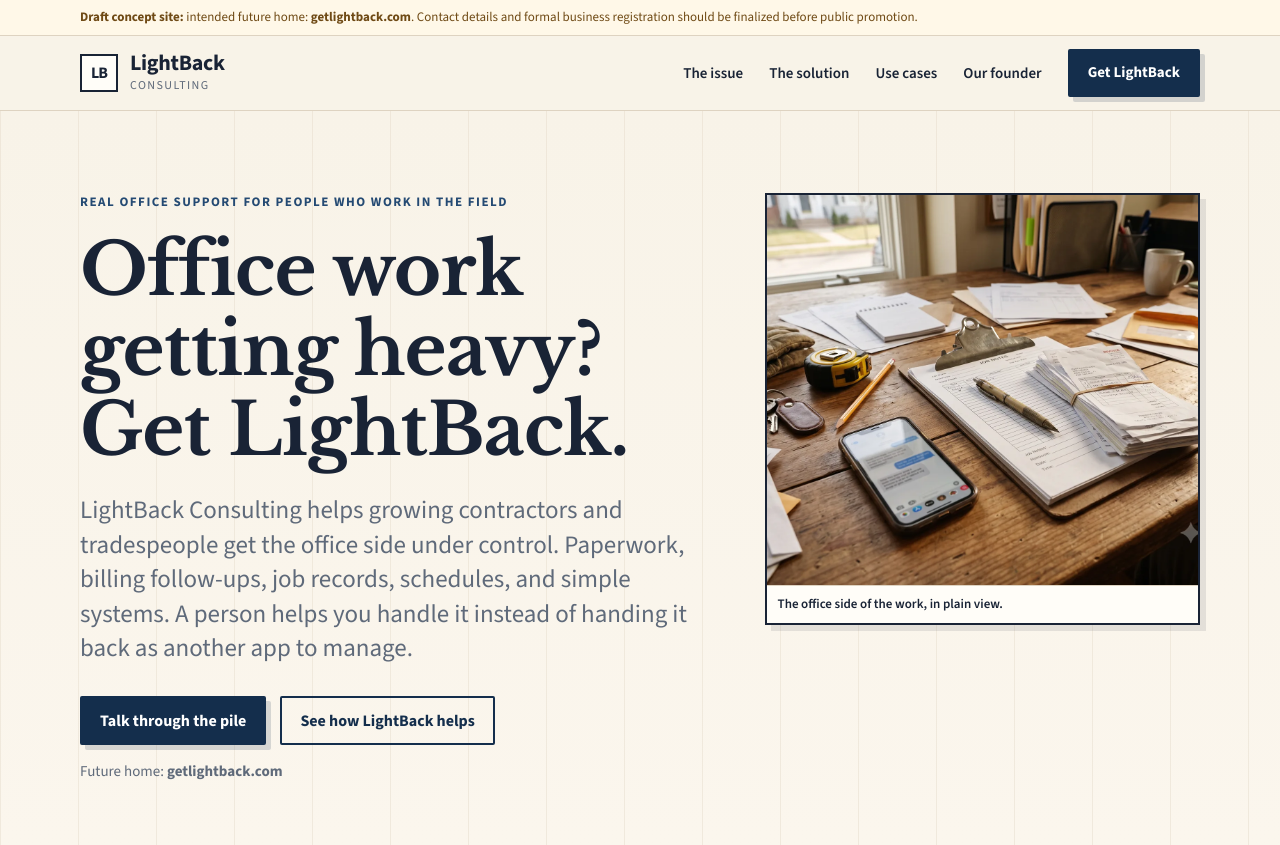
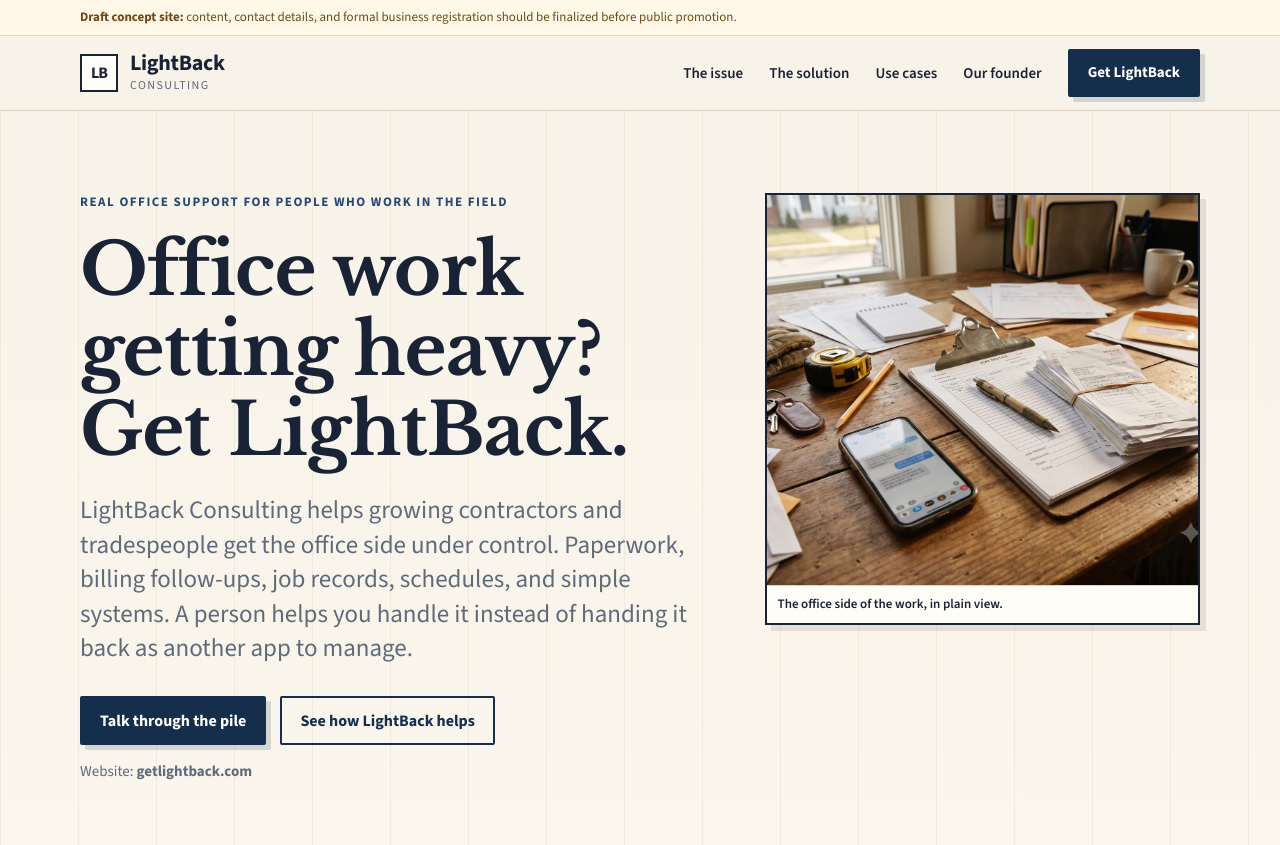
Before and after one commit to secondkeith/lightback-consulting, a plain HTML site: page index.html in a window 1280 px wide. Shown: the top 845 px of the page. Drawn offline with nearby package versions, Linux system fonts and the light colour scheme.

Commit message:
Update domain wording now that site is live

```diff
--- a/index.html
+++ b/index.html
@@ -344,7 +344,7 @@
 </head>
 <body>
   <div class="draft">
-    <div class="container"><strong>Draft concept site:</strong> intended future home: <strong>getlightback.com</strong>. Contact details and formal business registration should be finalized before public promotion.</div>
+    <div class="container"><strong>Draft concept site:</strong> content, contact details, and formal business registration should be finalized before public promotion.</div>
   </div>
 
   <header>
@@ -376,7 +376,7 @@
             <a class="button" href="#contact">Talk through the pile</a>
             <a class="button secondary" href="#use-cases">See how LightBack helps</a>
           </div>
-          <div class="small-note">Future home: <strong>getlightback.com</strong></div>
+          <div class="small-note">Website: <strong>getlightback.com</strong></div>
         </div>
 
         <aside class="hero-visual" aria-label="Contractor office paperwork visual">
@@ -538,7 +538,7 @@
 
   <footer>
     <div class="container footer-grid">
-      <div>© <span id="year"></span> LightBack Consulting. Future home: getlightback.com.</div>
+      <div>© <span id="year"></span> LightBack Consulting. getlightback.com.</div>
       <div class="disclaimer">LightBack Consulting provides administrative and operational support. It does not provide legal advice, legal representation, tax advice, or employment-law advice.</div>
     </div>
   </footer>
```
